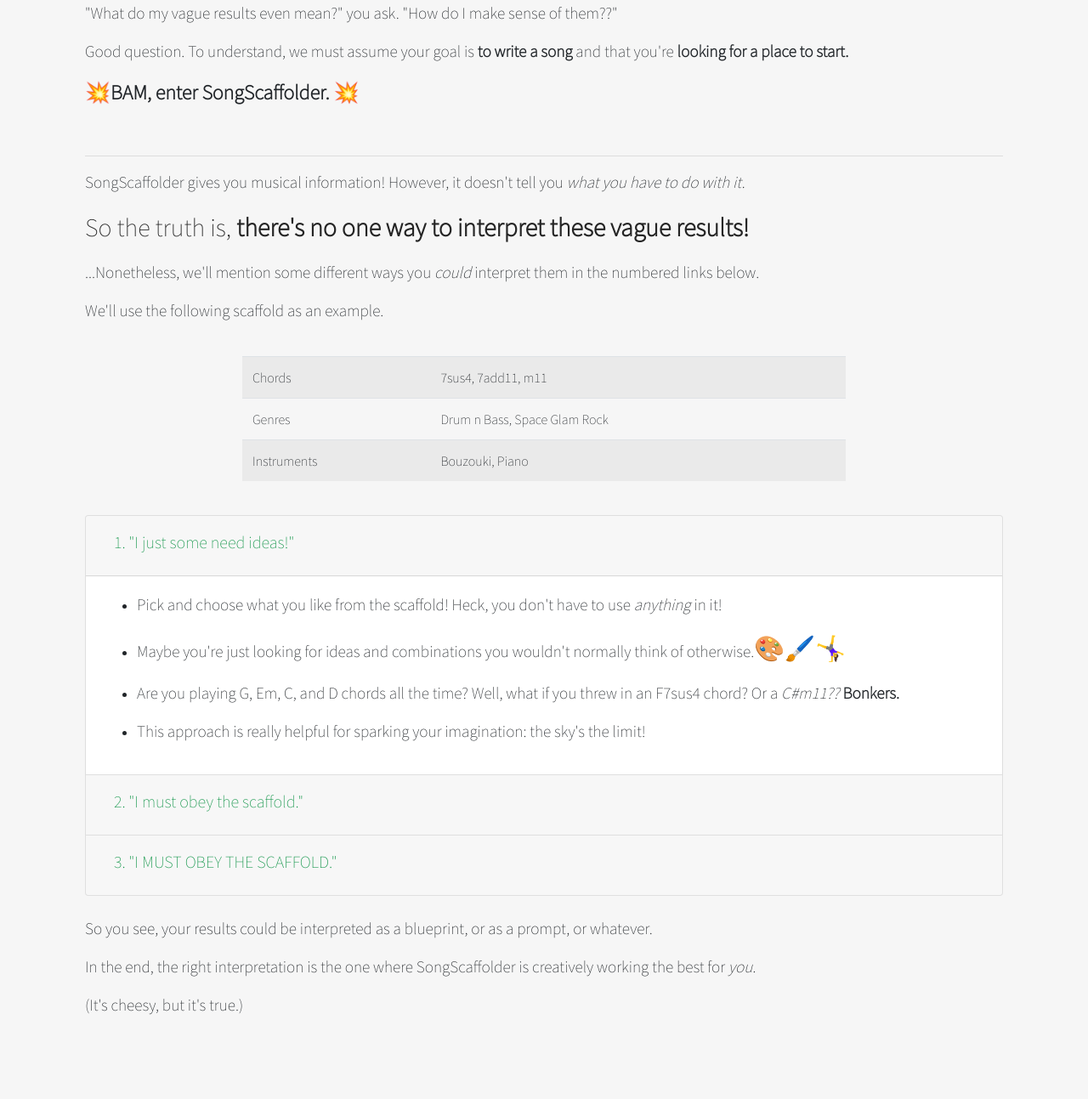
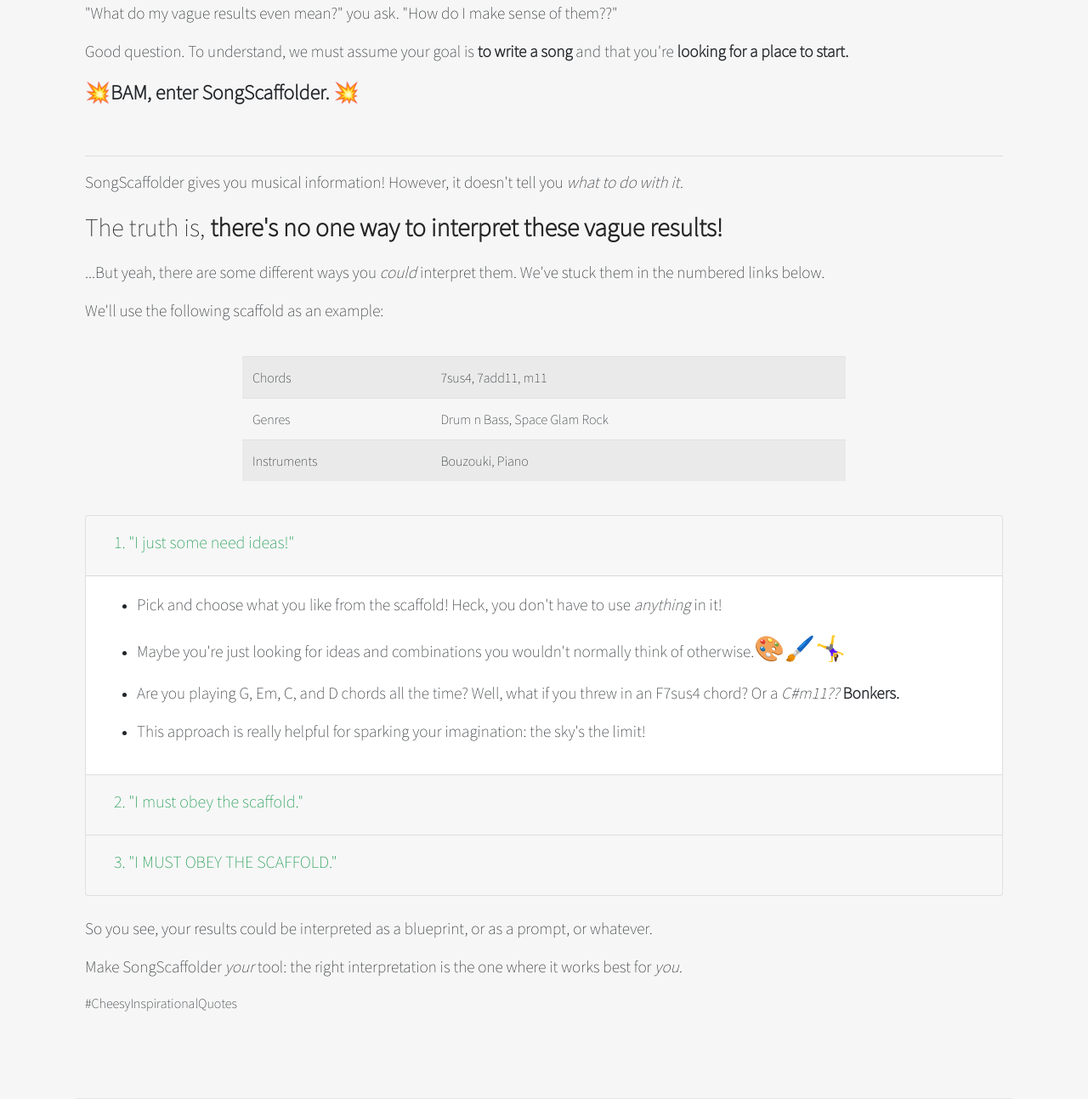
Before and after one commit to jonofoz/songscaffolder, a Django app: page /heck/ in a window 1280 px wide. Shown: the part 438-1731 px from the top of the page at 85% size. Run offline with Django 3.2, Linux system fonts and the light colour scheme; the visitor is signed in with stand-in values (Sample User, id 1); some libraries are stand-ins or nearby versions; some web fonts are replaced.

Commit message:
#17 Small edits to 'heck' page

```diff
--- a/templates/pages/what-the-heck.html
+++ b/templates/pages/what-the-heck.html
@@ -26,12 +26,13 @@
             <hr>
         </section>
         <section>
-            <p>SongScaffolder gives you musical information! However, it doesn't tell you <em>what you have to do with it.</em></p>
-            <p class="lead">So the truth is, <span class="font-weight-bold">there's no one way to interpret these vague results!</span></p>
-            <p>...Nonetheless, we'll mention some different ways you <em>could</em> interpret them in the numbered links below.</p>
+            <p>SongScaffolder gives you musical information! However, it doesn't tell you <em>what to do with it.</em></p>
+            <p class="lead">The truth is, <span class="font-weight-bold">there's no one way to interpret these vague results!</span></p>
+            <p>...But yeah, there are some different ways you <em>could</em> interpret them. We've stuck them in the numbered links below.</p>
+        </section>
         <section>
             <p></p>
-                <p>We'll use the following scaffold as an example.</p>
+            <p>We'll use the following scaffold as an example:</p>
             <br>
             <div class="row">
                 <div class="col-2"></div>
@@ -59,7 +60,6 @@
             </div>
         </section>
             <br>
-        </section>
         <section>
             <div class="accordion" id="myAccordion">
                 <div class="card">
@@ -88,7 +88,7 @@
                     <div id="collapseTwo" class="collapse" aria-labelledby="headingTwo" data-parent="#myAccordion">
                         <div class="card-body">
                             <ul>
-                                <li><p>The sky is no longer the limit. Welcome, ceiling.</p></li>
+                                <li><p>The sky is no longer the limit.</p></li>
                                 <li><p>Now, you have to use everything specified in the scaffold. But nothing's stopping you from adding <em>more</em> stuff. 😉</p></li>
                                 <li><p>Do you like guitar? <strong>Go for it,</strong> throw some guitar into the mix! (As long as you've got piano and bouzouki in there too.)</p></li>
                                 <li><p>Maybe you like switching from 4/4 time to 22/8 time? <strong>Heck yeah</strong> you maybe do, and nothing in the scaffold says you can't.</p></li>
@@ -118,11 +118,9 @@
         <br>
         <section>
             <p>So you see, your results could be interpreted as a blueprint, or as a prompt, or whatever.</p>
-            <p>In the end, the right interpretation is the one where SongScaffolder is creatively working the best for <span class="font-italic">you.</span></p>
+            <p>Make SongScaffolder <em>your</em> tool: the right interpretation is the one where it works best for <em>you.</em></p>
+            #CheesyInspirationalQuotes
         </section>
-        </section>
-            <p>(It's cheesy, but it's true.)</p>
-        <section>
     </div>
 
     <!-- Eventually I want to remove this call to jQuery, since I think it should only be done in base.html.  -->
```
Lines whose indentation alone changed are shown as unchanged.
